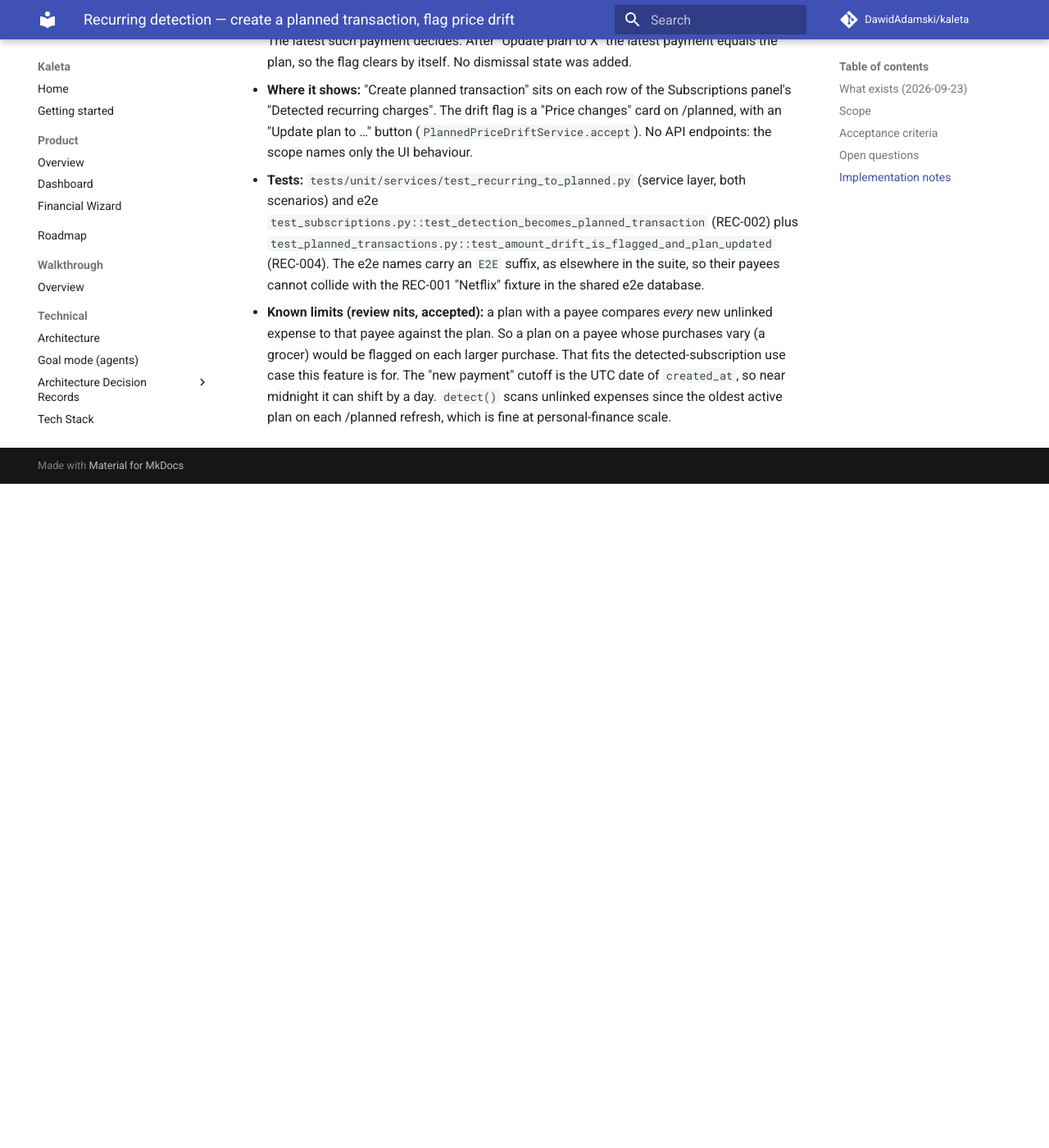
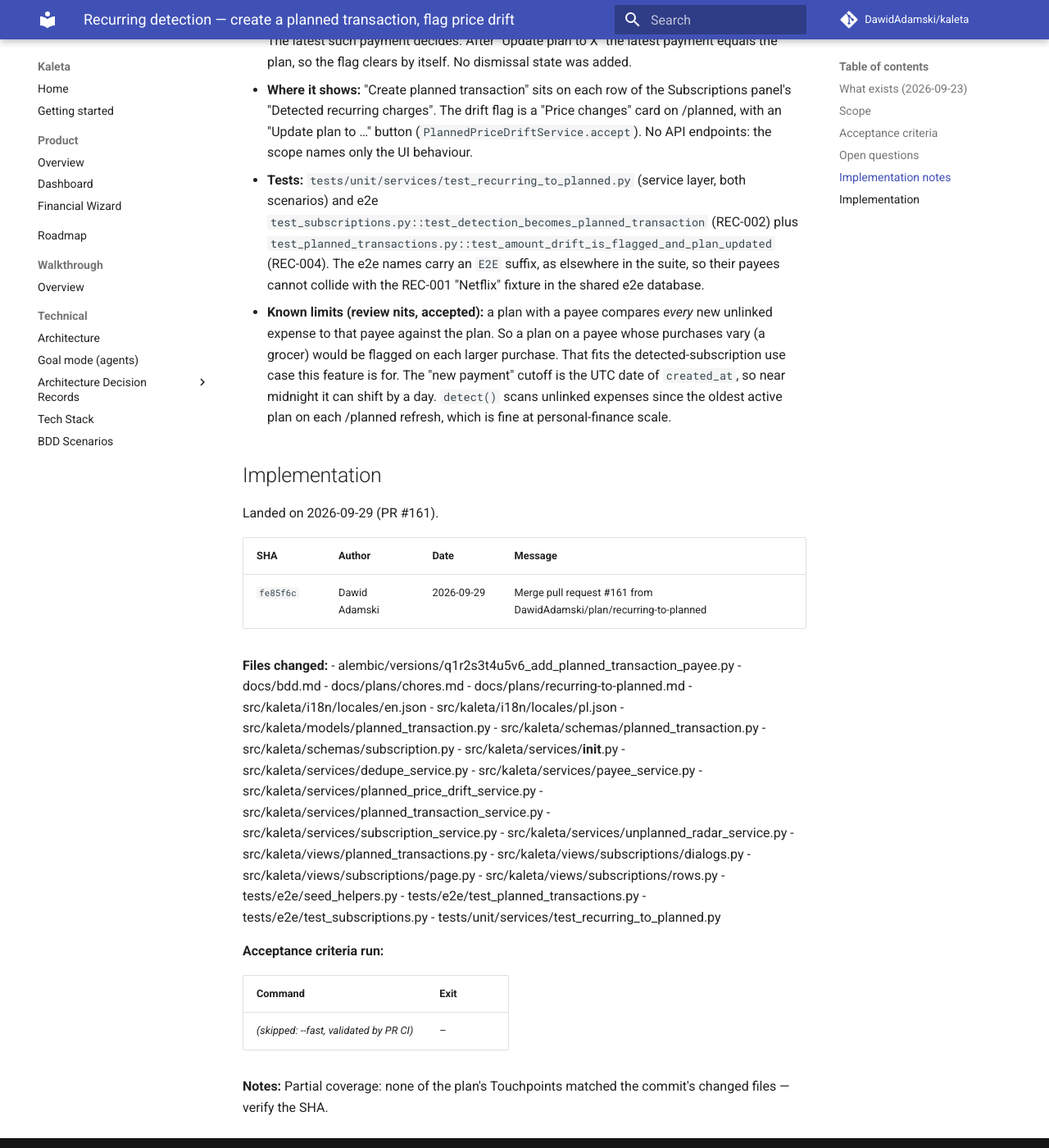
Before and after one commit to DawidAdamski/kaleta, an MkDocs documentation site: the page built from docs/plans/archive/recurring-to-planned.md, in a window 1280 px wide and 1400 px high, scrolled down 1845 px. Shown: the whole window at 82% size. Built offline with MkDocs 1.6.1 and Material for MkDocs 9.7.7, drawn with Linux system fonts in a browser that asks for light colours; comment, search, counter and statistics services are not loaded; before the commit the page ends 2435 px from its top, so only the background shows below that.

Commit message:
docs(plans): archive recurring-to-planned (#161)

```diff
--- a/docs/plans/recurring-to-planned.md
+++ b/docs/plans/archive/recurring-to-planned.md
@@ -3,14 +3,15 @@ plan_id: recurring-to-planned
 title: Recurring detection — create a planned transaction, flag price drift
 area: transactions
 effort: medium
-status: in-progress
-roadmap_ref: ../roadmap.md#transactions
+status: archived
+archived_at: 2026-09-29
+roadmap_ref: ../../roadmap.md#transactions
 ---
 
 # Recurring detection — create a planned transaction, flag price drift
 
 Gap-closing plan for issue #7 (`KAL-REC-002`, `KAL-REC-004`), from
-[`audit-planned-vs-code`](archive/audit-planned-vs-code.md). `KAL-REC-001`,
+[`audit-planned-vs-code`](audit-planned-vs-code.md). `KAL-REC-001`,
 `003`, `005`…`009` are `@automated`.
 
 ## What exists (2026-09-23)
@@ -105,3 +106,45 @@ Gap-closing plan for issue #7 (`KAL-REC-002`, `KAL-REC-004`), from
   midnight it can shift by a day. `detect()` scans unlinked expenses since
   the oldest active plan on each /planned refresh, which is fine at
   personal-finance scale.
+
+## Implementation
+
+Landed on 2026-09-29 (PR #161).
+
+| SHA | Author | Date | Message |
+|---|---|---|---|
+| `fe85f6c` | Dawid Adamski | 2026-09-29 | Merge pull request #161 from DawidAdamski/plan/recurring-to-planned |
+
+**Files changed:**
+- alembic/versions/q1r2s3t4u5v6_add_planned_transaction_payee.py
+- docs/bdd.md
+- docs/plans/chores.md
+- docs/plans/recurring-to-planned.md
+- src/kaleta/i18n/locales/en.json
+- src/kaleta/i18n/locales/pl.json
+- src/kaleta/models/planned_transaction.py
+- src/kaleta/schemas/planned_transaction.py
+- src/kaleta/schemas/subscription.py
+- src/kaleta/services/__init__.py
+- src/kaleta/services/dedupe_service.py
+- src/kaleta/services/payee_service.py
+- src/kaleta/services/planned_price_drift_service.py
+- src/kaleta/services/planned_transaction_service.py
+- src/kaleta/services/subscription_service.py
+- src/kaleta/services/unplanned_radar_service.py
+- src/kaleta/views/planned_transactions.py
+- src/kaleta/views/subscriptions/dialogs.py
+- src/kaleta/views/subscriptions/page.py
+- src/kaleta/views/subscriptions/rows.py
+- tests/e2e/seed_helpers.py
+- tests/e2e/test_planned_transactions.py
+- tests/e2e/test_subscriptions.py
+- tests/unit/services/test_recurring_to_planned.py
+
+**Acceptance criteria run:**
+
+| Command | Exit |
+|---|---|
+| _(skipped: --fast, validated by PR CI)_ | – |
+
+**Notes:** Partial coverage: none of the plan's Touchpoints matched the commit's changed files — verify the SHA.
```
Also changed, not shown: docs/plans/README.md (+1 -1 lines).
